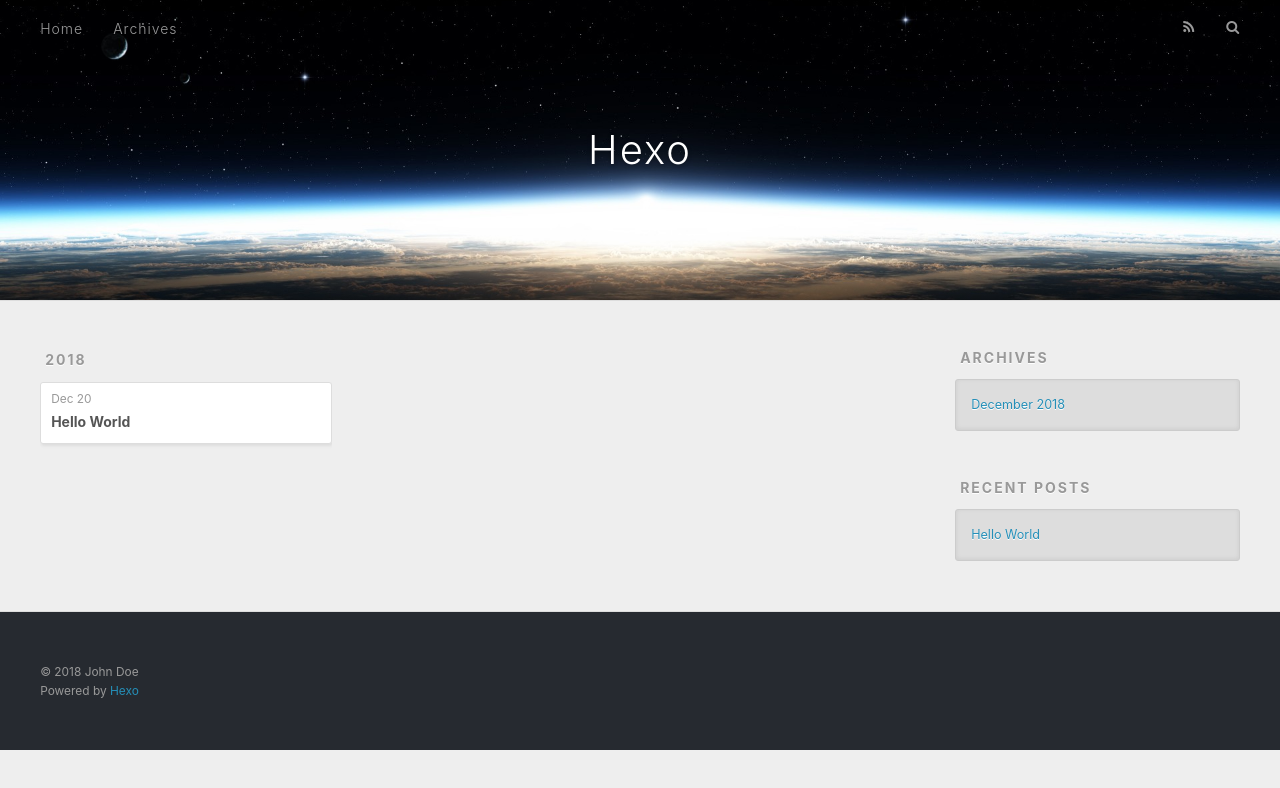
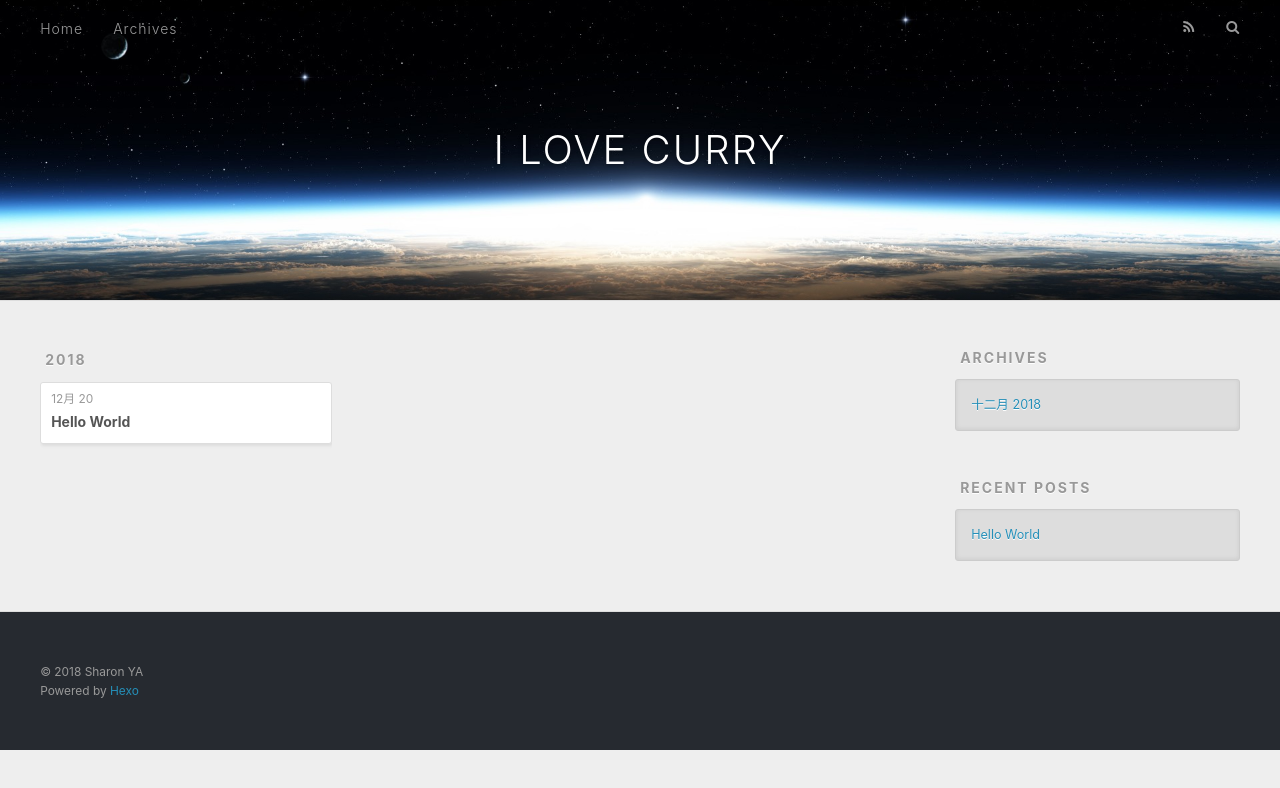
Before and after one commit to ilovecurry/ilovecurry.github.io, a plain HTML site: page archives/index.html in a window 1280 px wide. Drawn offline with nearby package versions, Linux system fonts and the light colour scheme.

Commit message:
Site updated: 2018-12-20 14:55:12

```diff
--- a/archives/index.html
+++ b/archives/index.html
@@ -5,17 +5,17 @@
 
 
 
-  <title>Archives | Hexo</title>
+  <title>Archives | I LOVE CURRY</title>
   <meta name="viewport" content="width=device-width, initial-scale=1, maximum-scale=1">
   <meta property="og:type" content="website">
-<meta property="og:title" content="Hexo">
-<meta property="og:url" content="http://yoursite.com/archives/index.html">
-<meta property="og:site_name" content="Hexo">
-<meta property="og:locale" content="default">
+<meta property="og:title" content="I LOVE CURRY">
+<meta property="og:url" content="https://ilovecurry.github.io/archives/index.html">
+<meta property="og:site_name" content="I LOVE CURRY">
+<meta property="og:locale" content="zh-tw">
 <meta name="twitter:card" content="summary">
-<meta name="twitter:title" content="Hexo">
+<meta name="twitter:title" content="I LOVE CURRY">
 
-    <link rel="alternate" href="/atom.xml" title="Hexo" type="application/atom+xml">
+    <link rel="alternate" href="/atom.xml" title="I LOVE CURRY" type="application/atom+xml">
 
 
     <link rel="icon" href="/favicon.png">
@@ -34,7 +34,7 @@
   <div id="header-outer" class="outer">
     <div id="header-title" class="inner">
       <h1 id="logo-wrap">
-        <a href="/" id="logo">Hexo</a>
+        <a href="/" id="logo">I LOVE CURRY</a>
       </h1>
 
     </div>
@@ -54,7 +54,7 @@
         <a id="nav-search-btn" class="nav-icon" title="Search"></a>
       </nav>
       <div id="search-form-wrap">
-        <form action="//google.com/search" method="get" accept-charset="UTF-8" class="search-form"><input type="search" name="q" class="search-form-input" placeholder="Search"><button type="submit" class="search-form-submit">&#xF002;</button><input type="hidden" name="sitesearch" value="http://yoursite.com"></form>
+        <form action="//google.com/search" method="get" accept-charset="UTF-8" class="search-form"><input type="search" name="q" class="search-form-input" placeholder="Search"><button type="submit" class="search-form-submit">&#xF002;</button><input type="hidden" name="sitesearch" value="https://ilovecurry.github.io"></form>
       </div>
     </div>
   </div>
@@ -77,7 +77,7 @@
   <div class="archive-article-inner">
     <header class="archive-article-header">
       <a href="/2018/12/20/hello-world/" class="archive-article-date">
-  <time datetime="2018-12-20T03:23:35.730Z" itemprop="datePublished">Dec 20</time>
+  <time datetime="2018-12-20T03:23:35.730Z" itemprop="datePublished">12月 20</time>
 </a>
 
 
@@ -111,7 +111,7 @@
   <div class="widget-wrap">
     <h3 class="widget-title">Archives</h3>
     <div class="widget">
-      <ul class="archive-list"><li class="archive-list-item"><a class="archive-list-link" href="/archives/2018/12/">December 2018</a></li></ul>
+      <ul class="archive-list"><li class="archive-list-item"><a class="archive-list-link" href="/archives/2018/12/">十二月 2018</a></li></ul>
     </div>
   </div>
 
@@ -139,7 +139,7 @@
 
   <div class="outer">
     <div id="footer-info" class="inner">
-      &copy; 2018 John Doe<br>
+      &copy; 2018 Sharon YA<br>
       Powered by <a href="http://hexo.io/" target="_blank">Hexo</a>
     </div>
   </div>
```
Also changed, not shown: 2018/12/20/hello-world/index.html (+10 -10 lines), archives/2018/12/index.html (+12 -12 lines), archives/2018/index.html (+12 -12 lines), index.html (+12 -12 lines).
